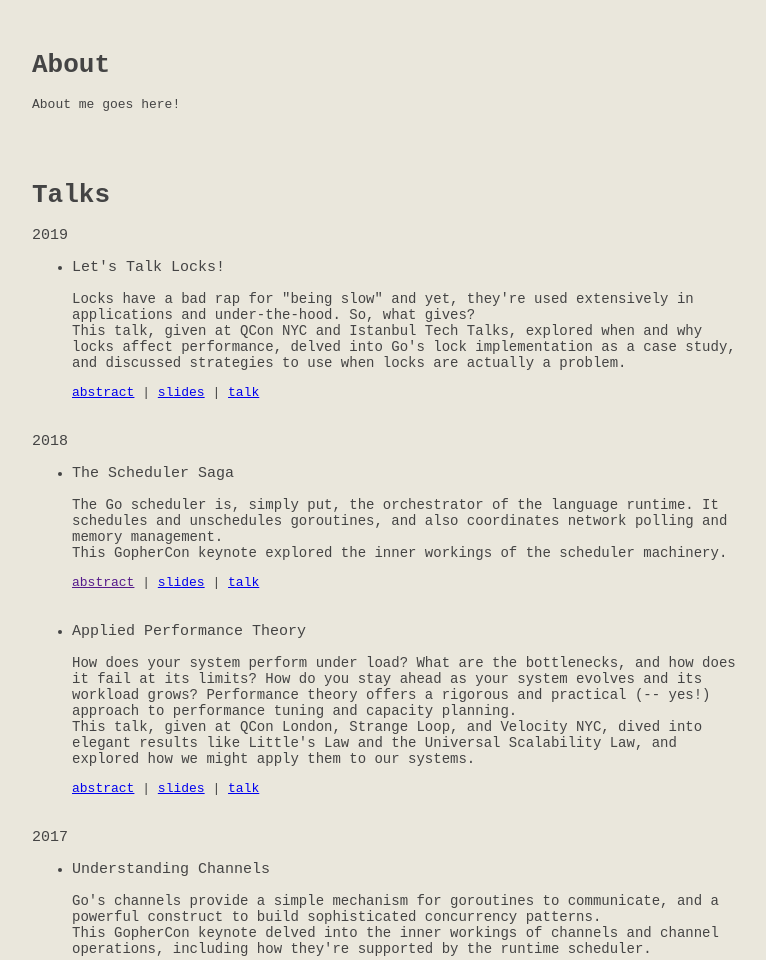
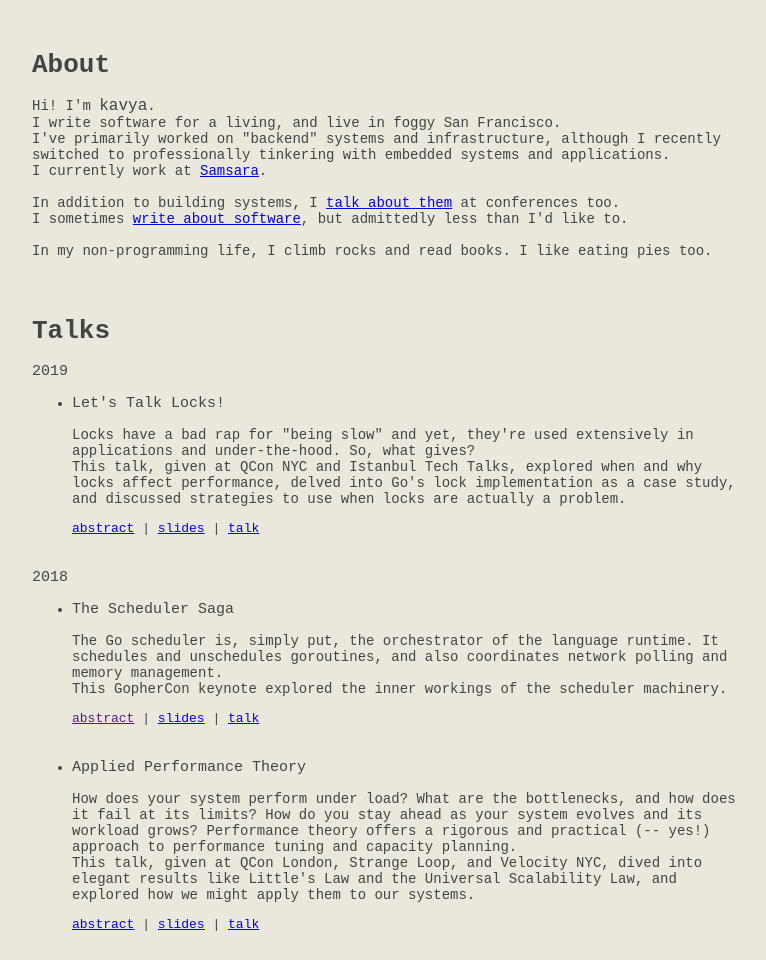
Before and after one commit to kav-ya/kav-ya.github.io, a plain HTML site: page index.html in a window 1280 px wide. Shown: the top 960 px of the page, without its empty margins (248-1014 px from the left). Drawn offline with Linux system fonts and the light colour scheme.

Commit message:
Add about.

```diff
--- a/index.html
+++ b/index.html
@@ -8,10 +8,23 @@
     <div class="container">
     <div>
       <h1> About </h1>
-      <div class="content"> About me goes here! </div>
+      <div class="content">
+	<p class="aboutetc">
+	  Hi!
+	  I'm <span class="emphasis">kavya</span>.<br>
+	  I write software for a living, and live in
+	  foggy San Francisco.<br>
+	  I've primarily worked on "backend" systems and infrastructure, although I
+	  recently switched to professionally tinkering with embedded systems and applications.<br>
+	  I currently work at <a href="https://medium.com/samsara-engineering/samsara-dev-spotlight-kavya-joshi-b939752df139">Samsara</a>.<br><br>
+	  In addition to building systems, I <a href="#talks">talk about them</a> at conferences too.<br>
+	  I sometimes <a href="#articles">write about software</a>, but admittedly less than I'd like to.<br><br>
+	  In my non-programming life, I climb rocks and read books. I like eating pies too.
+	</p>
+      </div>
     </div>
     <div>
-      <h1> Talks </h1>
+      <h1> <a name="talks">Talks</a> </h1>
       <div class="content">
 	<h3> 2019 </h3>
 	<ul>
@@ -178,17 +191,20 @@
       </div>
     </div>
     <div>
-      <h1> Articles </h1>
+      <h1> <a name="articles">Articles</a> </h1>
       <div class="content">
 	<ul>
 	  <li> <h3> <a href="https://www.oreilly.com/content/how-to-ship-production-grade-go/">
-		How To Ship Production-Grade Go (published by O'Reilly) </a> </h3>
+		How To Ship Production-Grade Go (published by O'Reilly)</a> </h3>
 	  </li>
 	</ul>
       </div>
     </div>
     <h1> Etc. </h1>
     <div class="content">
+      <p class="aboutetc">
+	Coming soon!
+      </p>
     </div>
     </div>
 </div> <!-- div container -->
--- a/style.css
+++ b/style.css
@@ -11,11 +11,19 @@ body {
 }
 
 .content {
-    padding-bottom: 50px;
+    padding-bottom: 25px;
+}
+
+.aboutetc{
+    font-size:14px;
 }
 
 .talkstract{
     font-size: 14px;
+}
+
+.emphasis{
+    font-size: 16px;
 }
 
 li {
```
Also changed, not shown: about.txt (added).
